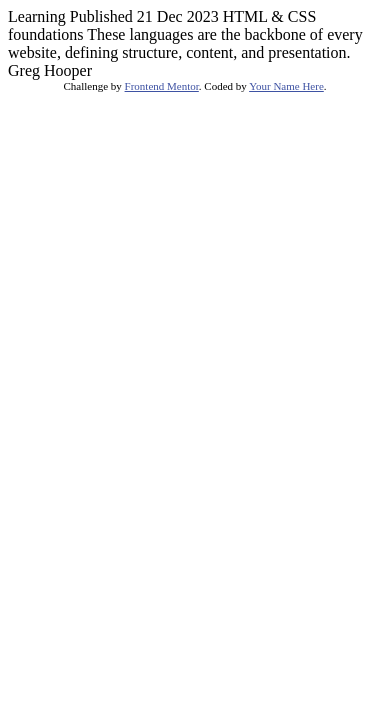
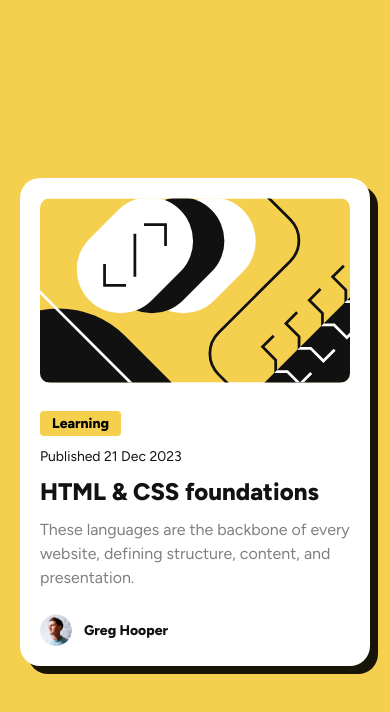
Before and after one commit to MatheusQuintanilhaa/Front-End-Mentor-Challenges, a plain HTML site: page Newbie/blog-preview-card/index.html in a window 390 px wide. Drawn offline with Linux system fonts and the light colour scheme.

Commit message:
feat: add static landing page (responsiveness pending)

```diff
--- a/Newbie/blog-preview-card/index.html
+++ b/Newbie/blog-preview-card/index.html
@@ -1,34 +1,50 @@
 <!DOCTYPE html>
 <html lang="en">
-<head>
-  <meta charset="UTF-8">
-  <meta name="viewport" content="width=device-width, initial-scale=1.0"> <!-- displays site properly based on user's device -->
+  <head>
+    <style></style>
+    <link rel="stylesheet" href="style.css" />
+    <meta charset="UTF-8" />
+    <meta name="viewport" content="width=device-width, initial-scale=1.0" />
 
-  <link rel="icon" type="image/png" sizes="32x32" href="./assets/images/favicon-32x32.png">
+    <link
+      rel="icon"
+      type="image/png"
+      sizes="32x32"
+      href="./assets/images/favicon-32x32.png"
+    />
 
-  <title>Frontend Mentor | Blog preview card</title>
+    <link rel="stylesheet" href="style.css" />
 
-  <!-- Feel free to remove these styles or customise in your own stylesheet 👍 -->
-  <style>
-    .attribution { font-size: 11px; text-align: center; }
-    .attribution a { color: hsl(228, 45%, 44%); }
-  </style>
-</head>
-<body>
+    <title>Blog Preview Card</title>
+  </head>
 
-  Learning
-
-  Published 21 Dec 2023
-
-  HTML & CSS foundations
-
-  These languages are the backbone of every website, defining structure, content, and presentation.
-
-  Greg Hooper
-
-  <div class="attribution">
-    Challenge by <a href="https://www.frontendmentor.io?ref=challenge" target="_blank">Frontend Mentor</a>.
-    Coded by <a href="#">Your Name Here</a>.
-  </div>
-</body>
+  <body>
+    <main class="container">
+      <article class="card">
+        <div class="card-image">
+          <img
+            src="./assets/images/illustration-article.svg"
+            alt="Ilustração do artigo"
+          />
+        </div>
+        <div class="card-content">
+          <span class="tag">Learning</span>
+          <p class="publish-date">Published 21 Dec 2023</p>
+          <h1 class="title">HTML & CSS foundations</h1>
+          <p class="description">
+            These languages are the backbone of every website, defining
+            structure, content, and presentation.
+          </p>
+          <div class="author">
+            <img
+              src="./assets/images/image-avatar.webp"
+              alt="Foto do autor"
+              class="author-image"
+            />
+            <span class="author-name">Greg Hooper</span>
+          </div>
+        </div>
+      </article>
+    </main>
+  </body>
 </html>
--- /dev/null
+++ b/Newbie/blog-preview-card/style.css
@@ -0,0 +1,92 @@
+@import url("https://fonts.googleapis.com/css2?family=Figtree:wght@400;600;800&display=swap");
+
+* {
+  margin: 0;
+  padding: 0;
+  box-sizing: border-box;
+}
+
+body {
+  font-family: "Figtree", sans-serif;
+  background-color: #f4d04e;
+  min-height: 100vh;
+  display: flex;
+  justify-content: center;
+  align-items: center;
+  padding: 20px;
+}
+
+.container {
+  max-width: 380px;
+  width: 100%;
+}
+
+.card {
+  background-color: white;
+  border-radius: 20px;
+  padding: 20px;
+  box-shadow: 8px 8px 0 rgba(0, 0, 0, 0.9);
+}
+
+.card-image {
+  margin-bottom: 24px;
+}
+
+.card-image img {
+  width: 100%;
+  border-radius: 10px;
+}
+
+.tag {
+  display: inline-block;
+  background-color: #f4d04e;
+  padding: 4px 12px;
+  border-radius: 4px;
+  font-weight: 800;
+  font-size: 14px;
+  margin-bottom: 12px;
+}
+
+.publish-date {
+  color: #121212;
+  font-size: 14px;
+  margin-bottom: 12px;
+}
+
+.title {
+  font-size: 24px;
+  font-weight: 800;
+  color: #121212;
+  margin-bottom: 12px;
+  cursor: pointer;
+  transition: color 0.3s ease;
+}
+
+.title:hover {
+  color: #f4d04e;
+}
+
+.description {
+  color: #7f7f7f;
+  font-size: 16px;
+  line-height: 1.5;
+  margin-bottom: 24px;
+}
+
+.author {
+  display: flex;
+  align-items: center;
+  gap: 12px;
+}
+
+.author-image {
+  width: 32px;
+  height: 32px;
+  border-radius: 50%;
+}
+
+.author-name {
+  font-weight: 800;
+  font-size: 14px;
+  color: #121212;
+}
```
